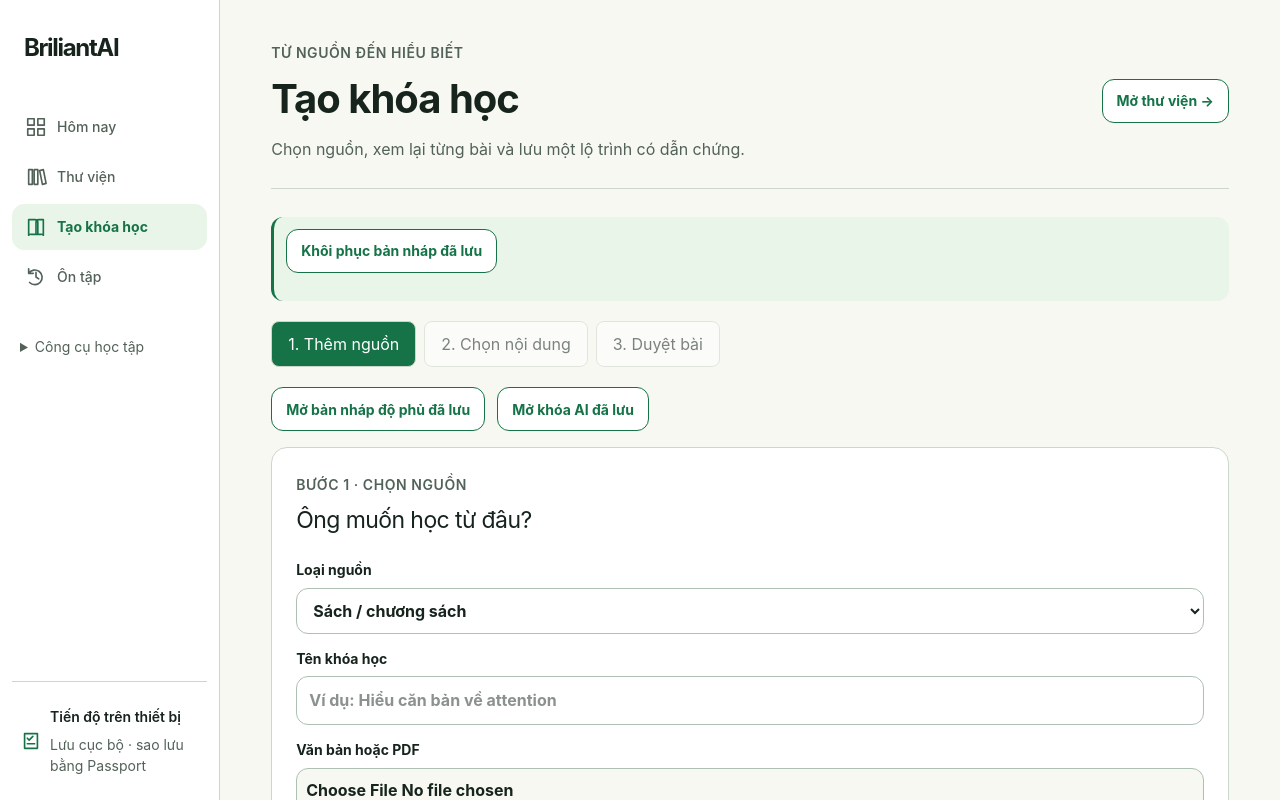
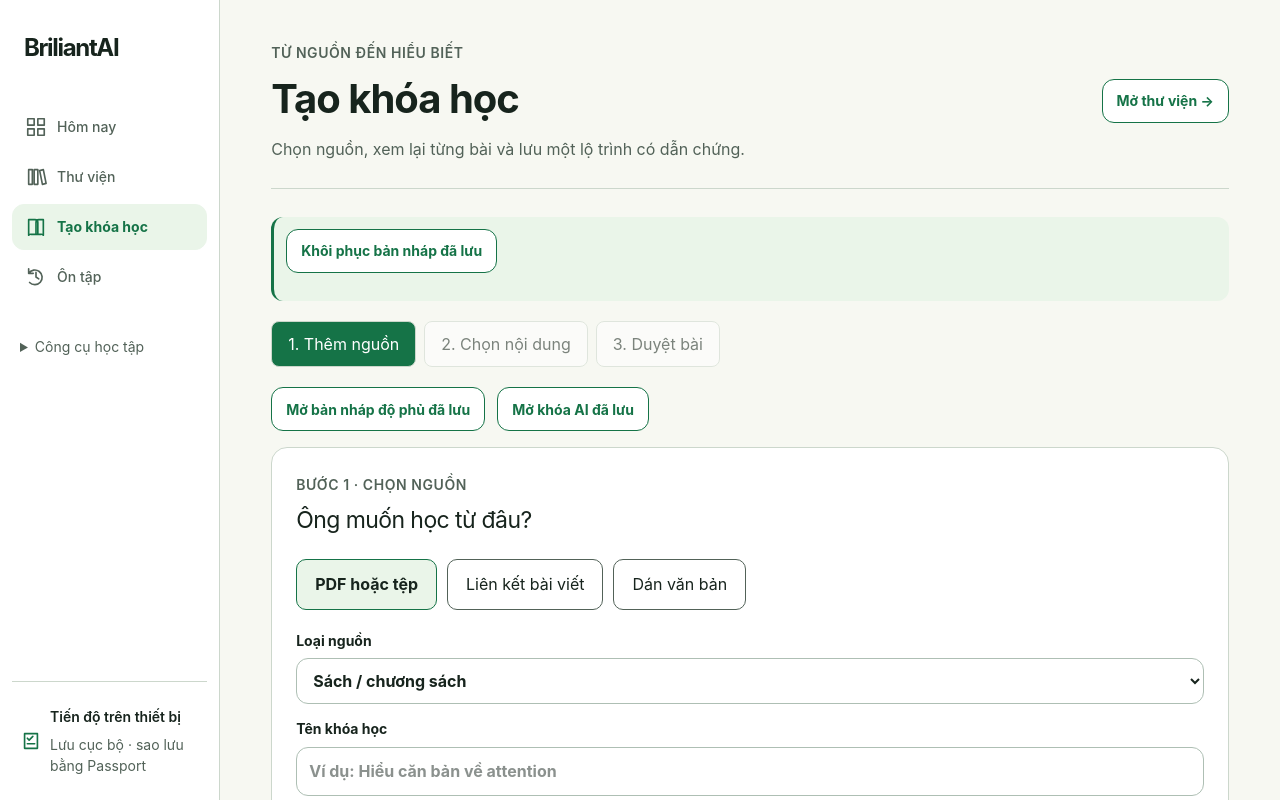
Before and after one commit to PhanThienLoc/briliant-ai-lab, a Next.js app: page / in a window 1280 px wide. Both pictures are taken after a click on the button "Tạo khóa học →". Shown: the top 800 px of the page. Built offline with nearby package versions, Linux system fonts and the light colour scheme.

Commit message:
Release v49 focused file link and text source entry methods

```diff
--- a/app/source-studio.tsx
+++ b/app/source-studio.tsx
@@ -26,6 +26,7 @@ type SourceStudioProps = {
 };
 
 export function SourceStudio({ mode = "create", navigationId, visible = true, libraryRevision = 0, initialCourseId, initialLessonId, onCreate, onLibrary, onLesson, onTrack }: SourceStudioProps) {
+  const [inputMethod, setInputMethod] = useState<"file" | "link" | "text">("file");
   const [step, setStep] = useState<1 | 2 | 3>(1);
   const [reviewKind, setReviewKind] = useState<"practice" | "ai">("practice");
   const [coverageDraft, setCoverageDraft] = useState<CoverageDraft | null>(null);
@@ -269,19 +270,24 @@ export function SourceStudio({ mode = "create", navigationId, visible = true, li
     <div className="studio-layout create-layout" hidden={mode !== "create"} inert={mode !== "create"} style={mode !== "create" ? { display: "none" } : undefined}>
       <section hidden={step !== 1} style={step !== 1 ? { display: "none" } : undefined} className="studio-form" aria-labelledby="studio-form-heading">
         <div className="studio-section-head"><span>BƯỚC 1 · CHỌN NGUỒN</span><h2 id="studio-form-heading">Ông muốn học từ đâu?</h2></div>
+        <div className="source-methods" role="group" aria-label="Cách nhập nguồn">{([["file", "PDF hoặc tệp"], ["link", "Liên kết bài viết"], ["text", "Dán văn bản"]] as const).map(([id, label]) => <button type="button" key={id} aria-pressed={inputMethod === id} disabled={busy} onClick={() => setInputMethod(id)}>{label}</button>)}</div>
         <label>Loại nguồn<select value={kind} onChange={(event) => setKind(event.target.value as SourceKind)}>{Object.entries(kindLabels).map(([id, label]) => <option key={id} value={id}>{label}</option>)}</select></label>
         <label>Tên khóa học<input value={title} onChange={(event) => setTitle(event.target.value)} placeholder="Ví dụ: Hiểu căn bản về attention" maxLength={100} /></label>
+        {inputMethod === "file" ? <>
         <label>Văn bản hoặc PDF<input type="file" accept=".pdf,.txt,.md,.markdown,.srt,.vtt" onChange={(event) => { clearGeneratedDraft(); setCoverage(null); setSelectedFile(event.target.files?.[0] ?? null); setNeedsExtract(Boolean(event.target.files?.[0])); setText(""); setMessage(""); }} disabled={busy} /></label>
         {selectedFile && /\.pdf$/i.test(selectedFile.name) ? <div className="studio-two"><label>Trang bắt đầu<input disabled={busy} type="number" min="1" step="1" value={firstPage} onChange={(event) => { setFirstPage(event.target.value); setNeedsExtract(true); setText(""); setCoverage(null); clearGeneratedDraft(); }} /></label><label>Trang kết thúc (để trống: tối đa {MAX_PDF_PAGES} trang)<input disabled={busy} type="number" min="1" step="1" value={lastPage} onChange={(event) => { setLastPage(event.target.value); setNeedsExtract(true); setText(""); setCoverage(null); clearGeneratedDraft(); }} /></label></div> : null}
         {selectedFile ? <button className="studio-extract" type="button" onClick={() => void extractFile()} disabled={busy}>{busy ? "Đang trích xuất…" : "Trích xuất tệp →"}</button> : null}
-        <div className="studio-two"><label>Tên nguồn<input value={sourceName} onChange={(event) => setSourceName(event.target.value)} placeholder="Tác giả, tên sách hoặc video" maxLength={160} /></label><label>Liên kết bài viết hoặc nguồn gốc<input disabled={busy} maxLength={2048} type="url" value={sourceUrl} onChange={(event) => setSourceUrl(event.target.value)} placeholder="https://..." /></label></div>
-        <button className="studio-extract" type="button" disabled={busy || !sourceUrl.trim()} onClick={() => void importArticleLink()}>{busy?"Đang đọc nguồn…":"Đọc bài viết từ liên kết"}</button>
-        <p className="studio-disclosure">Hỗ trợ bài công khai từ Medium, Towards Data Science, Distill, Wikipedia và tài liệu kỹ thuật chính thức. Trang chưa hỗ trợ hoặc yêu cầu đăng nhập: dán nội dung hoặc tải PDF. Bước này chưa gọi AI.</p>
+        <p className="studio-disclosure">PDF có lớp chữ: tối đa 30 MB, chọn tối đa 60 trang mỗi lượt. PDF scan cần OCR. Tệp văn bản hỗ trợ TXT, Markdown, SRT và VTT.</p></> : null}
+        {inputMethod === "link" ? <>
+        <label>Liên kết bài viết hoặc nguồn gốc<input disabled={busy} maxLength={2048} type="url" value={sourceUrl} onChange={(event) => setSourceUrl(event.target.value)} placeholder="https://..." /></label>
+        <button className="studio-extract" type="button" disabled={busy || !sourceUrl.trim()} onClick={() => void importArticleLink()}>{busy ? "Đang đọc nguồn…" : "Đọc bài viết từ liên kết"}</button>
+        <p className="studio-disclosure">URL được gửi đến máy chủ ứng dụng để đọc bài công khai, chưa gửi AI. Hỗ trợ một số trang kỹ thuật, Wikipedia, Medium và Distill. Trang yêu cầu đăng nhập hoặc không được hỗ trợ: dùng PDF hoặc dán văn bản.</p>
+        </> : <details className="studio-source-metadata"><summary>Thông tin dẫn nguồn (tùy chọn)</summary><label>Tên nguồn<input value={sourceName} onChange={(event) => setSourceName(event.target.value)} maxLength={160} /></label><label>Liên kết nguồn gốc<input value={sourceUrl} onChange={(event) => setSourceUrl(event.target.value)} type="url" maxLength={2048} /></label></details>}
         {coverage ? <div className="studio-message" role="status"><strong>Độ phủ trích xuất</strong><p>Đã xử lý {coverage.processedUnits}/{coverage.selectedUnits} đơn vị nguồn; {coverage.emptyUnits.length} đơn vị không có chữ.</p>{coverage.emptyUnits.length ? <p>Không có chữ tại: {coverage.emptyUnits.join(", ")}.</p> : null}{coverage.truncated ? <p>Nguồn đã bị cắt tại giới hạn ký tự. Đơn vị cuối được xử lý: {coverage.lastProcessedUnit}. Chọn khoảng nhỏ hơn để đọc tiếp.</p> : null}<p>Đây là độ phủ trích xuất, không phải độ phủ khóa học. PDF dùng số trang vật lý.</p></div> : null}
-        <label>Nội dung để học<textarea disabled={busy} aria-describedby="studio-source-help" value={text} onChange={(event) => { setText(event.target.value); setNeedsExtract(false); setCoverage(null); clearGeneratedDraft(); }} placeholder={kind === "video" ? "Dán transcript của video vào đây..." : "Dán văn bản từ nguồn vào đây hoặc trích xuất tệp ở trên..."} rows={8} maxLength={MAX_SOURCE_CHARS + 1} /></label>
+        {inputMethod === "text" || text ? <><label>Nội dung để học<textarea disabled={busy} aria-describedby="studio-source-help" value={text} onChange={(event) => { setText(event.target.value); setNeedsExtract(false); setCoverage(null); clearGeneratedDraft(); }} placeholder={kind === "video" ? "Dán transcript của video vào đây..." : "Dán văn bản từ nguồn vào đây hoặc trích xuất tệp ở trên..."} rows={8} maxLength={MAX_SOURCE_CHARS + 1} /></label><p className="studio-disclosure">Nội dung ở trên là phần sẽ dùng để tạo bản nháp. Đổi cách nhập vẫn giữ phần này cho tới khi ông thay văn bản, chọn tệp mới hoặc xác nhận đọc link mới.</p></> : null}
         <p id="studio-source-help" className="studio-source-help">{needsExtract ? "Trích xuất tệp trước hoặc dán văn bản để tiếp tục." : contentLength < MIN_SOURCE_CHARS ? `Thêm ít nhất ${MIN_SOURCE_CHARS - contentLength} ký tự nội dung để xem bản nháp.` : contentLength > MAX_SOURCE_CHARS ? "Nguồn quá dài. Hãy chia thành các phần nhỏ hơn." : "Đã đủ độ dài. Hãy xem bản nháp để kiểm tra từng đoạn nguồn."}</p>
         <div className="studio-form-foot"><span>{contentLength.toLocaleString("vi-VN")} / {MAX_SOURCE_CHARS.toLocaleString("vi-VN")} ký tự</span><button className="studio-button" aria-describedby="studio-source-help" onClick={create} disabled={busy || needsExtract || contentLength < MIN_SOURCE_CHARS || contentLength > MAX_SOURCE_CHARS}>{busy ? "Đang đọc…" : "Xem bản nháp →"}</button></div>
-        <p className="studio-disclosure">PDF và bản nháp được xử lý trên thiết bị. Đọc link sẽ gửi URL đến máy chủ ứng dụng để lấy bài viết công khai; bước này không gửi đến AI. PDF có lớp chữ cho chọn tối đa 60 trang mỗi lượt (tệp tối đa 30 MB), khóa học lấy mẫu tối đa 6 đoạn và không bao phủ toàn bộ sách. Markdown chia theo tiêu đề mục; SRT/VTT giữ mốc thời gian của đoạn được chọn. Dùng nút đọc bài viết để nhập nội dung link được hỗ trợ; liên kết còn được lưu để dẫn nguồn. Video cần transcript; PDF scan cần OCR hoặc dán văn bản. Hãy kiểm tra câu hỏi và bản quyền nguồn trước khi dùng.</p>
+        <p className="studio-disclosure">Bản nháp chỉ dùng phần nguồn đã nhập. Video cần transcript; kiểm tra dẫn chứng trước khi lưu. Mỗi lượt gửi AI sẽ có bước duyệt riêng.</p>
         {storageError ? <p className="studio-message" role="alert">{storageError}</p> : null}
       </section>
     {draft && step === 3 && reviewKind === "practice" ? <section className="studio-draft" aria-labelledby="studio-draft-title">
--- a/app/stitch-theme.css
+++ b/app/stitch-theme.css
@@ -443,3 +443,10 @@ button.today-action { cursor: pointer; }
 .create-layout { grid-template-columns: minmax(0,1fr); }
 .studio-steps button:focus-visible { outline: 3px solid var(--primary); outline-offset: 3px; }
 .studio-resume { display: flex; flex-wrap: wrap; gap: 12px; }
+
+.source-methods { display: flex; flex-wrap: wrap; gap: 10px; margin-block: 20px; }
+.source-methods button { min-height: 48px; padding: 12px 18px; border: 1px solid var(--outline); border-radius: 10px; background: var(--surface-lowest); color: var(--on-surface); font: inherit; }
+.source-methods button[aria-pressed="true"] { border-color: var(--primary); background: var(--secondary-container); color: var(--on-surface); font-weight: 700; }
+.source-methods button:focus-visible { outline: 3px solid var(--primary); outline-offset: 3px; }
+.studio-source-metadata summary { min-height: 44px; padding-block: 12px; cursor: pointer; }
+@media (max-width: 600px) { .source-methods { flex-direction: column; } }
```
Also changed, not shown: 1 other file (tests, documents, lock files or other folders).
